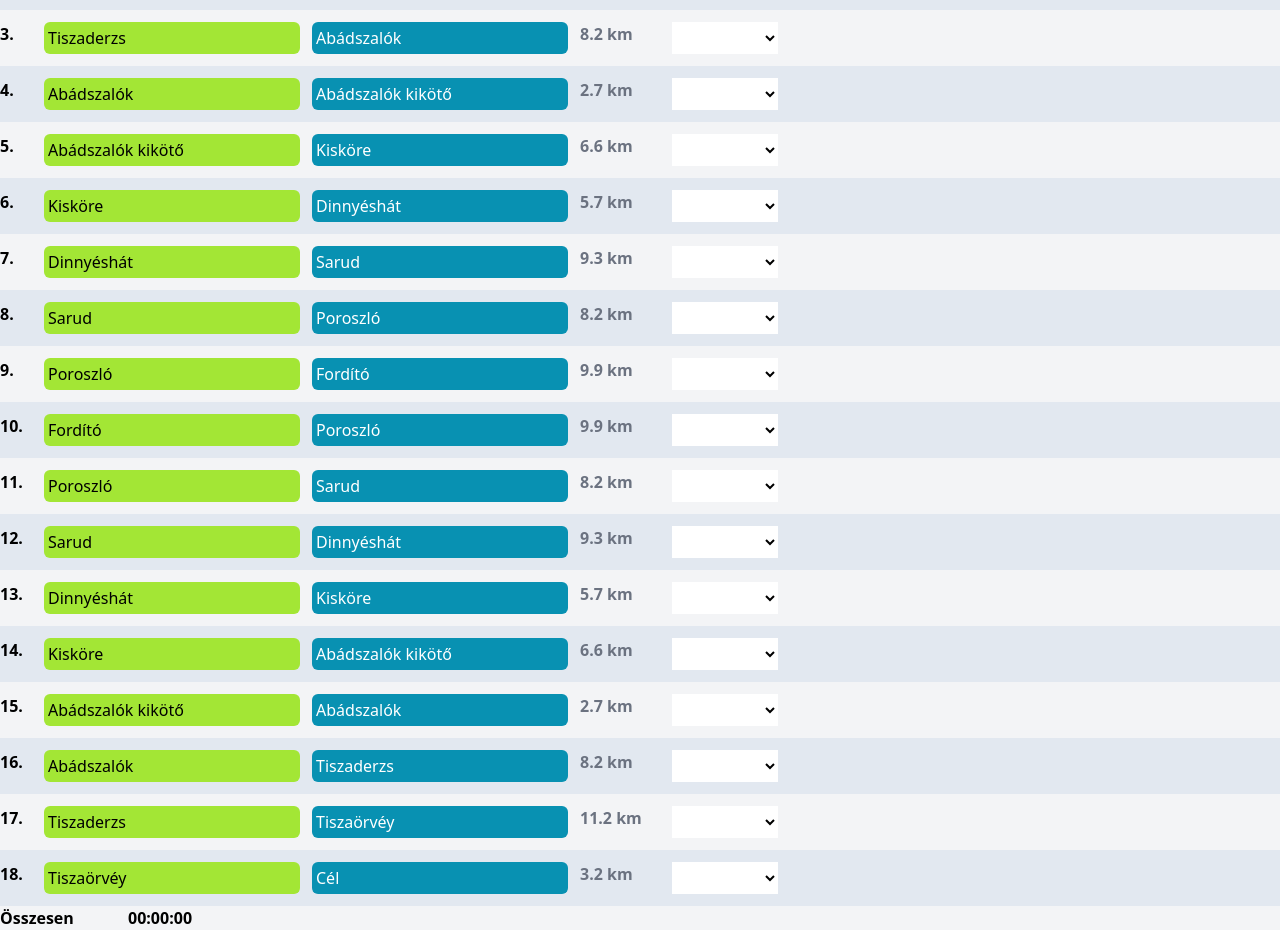
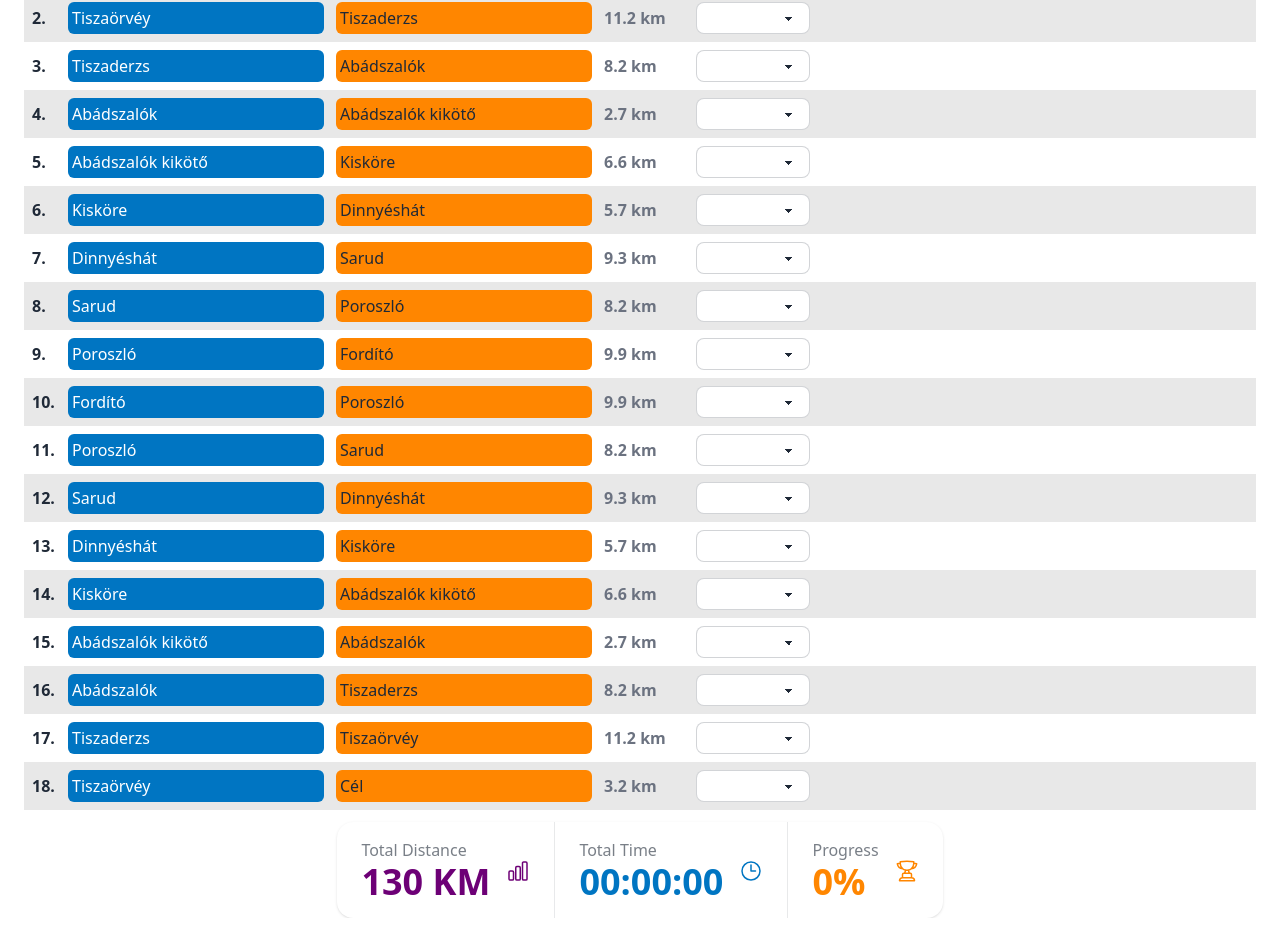
Before and after one commit to wboyz/utt-calculator, a Nuxt app: page / in a window 1280 px wide. Shown: the part 126-1056 px from the top of the page. Built offline with nearby package versions, Linux system fonts and the light colour scheme.

Commit message:
feat: :sparkles: add daisy ui

```diff
--- a/app.vue
+++ b/app.vue
@@ -1,5 +1,5 @@
 <script setup lang="ts">
-useHead({ bodyAttrs : { class: 'bg-gray-100'} })
+useHead({ bodyAttrs: { class: 'bg-base-100', }, htmlAttrs: { lang: 'hu', 'data-theme': 'fantasy' } });
 
 import { SimpleDuration } from './models/simple-duration';
 import { Runner } from './models/runner';
@@ -54,35 +54,39 @@ function calculateDuration(time1: SimpleDuration, time2: SimpleDuration) {
   return startTime.minus(runningTime).toFormat('hh:mm:ss');
 }
 
+const percent = computed(() => {
+  return Math.floor((selectedRunners.value.filter(Boolean).length / sections.length) * 100);
+});
 </script>
 
 <template>
-  <div class="flex">
-    <div>Rajtidőpont</div>
-    <div>
-      <select v-model="startingTime">
+  <div class="container px-6 mx-auto">
+    <div class="flex items-center justify-center gap-3 my-3">
+      <label class="flex-none" for="starting_time">
+        <h1 class="text-lg font-bold">Rajtidőpont</h1>
+      </label>
+      <select v-model="startingTime" class="select select-bordered max-w-xs w-24" id="starting_time">
           <option v-for="time in availableStartingTimes" :key="time.label" :value="time.value">{{ time.label }}</option>
         </select>
     </div>
-  </div>
 
     <div class="flex flex-col">
-    <div v-for="(section, index) in sections" :key="section.id" class="flex gap-3 py-3"
-      :class="section.id % 2 === 0 ? 'bg-slate-200' : ''">
-      <div class="items-center font-bold w-8">{{ section.id }}.</div>
-      <div class="items-center w-64 bg-lime-400 p-1 rounded-md">{{ section.from }}</div>
-      <div class="items-center text-white w-64 bg-cyan-600 p-1 rounded-md">{{ section.to }}</div>
-      <div class="items-center text-gray-500 w-20 font-bold">{{ section.distance }} km</div>
-      <div class="items-center flex w-32">
-        <select v-model="selectedRunners[index]" class="p-1 bg-white">
+      <div v-for="(section, index) in sections" :key="section.id" class="flex gap-3 py-2"
+        :class="section.id % 2 === 0 ? 'bg-base-200' : ''">
+        <div class="flex items-center font-bold w-8 px-2">{{ section.id }}.</div>
+        <div class="flex items-center w-64 text-white bg-secondary p-1 rounded-md">{{ section.from }}</div>
+        <div class="flex items-center w-64 bg-accent p-1 rounded-md">{{ section.to }}</div>
+        <div class="flex items-center text-gray-500 w-20 font-bold">{{ section.distance }} km</div>
+        <div class="items-center flex">
+          <select v-model="selectedRunners[index]" class="select select-sm select-bordered w-full max-w-xs">
             <option v-for="runner in runners" :key="runner.name" :value="runner">{{ runner.name }}</option>
           </select>
         </div>
         <div class="items-center flex gap-3">
           <input type="number" min="0" v-if="selectedRunners[index]" v-model="selectedRunners[index].pace.minutes"
-          class="w-14 p-1" />
+            class="w-20 input input-sm input-bordered max-w-xs" />
           <input type="number" min="0" v-if="selectedRunners[index]" v-model="selectedRunners[index].pace.seconds"
-          class="w-14 p-1" />
+            class="w-20 input input-sm input-bordered max-w-xs" />
         </div>
         <div class="items-center flex">
           {{ selectedRunners[index]?.formattedTime(sections[index].distance) }}
@@ -99,12 +103,49 @@ function calculateDuration(time1: SimpleDuration, time2: SimpleDuration) {
       </div>
     </div>
 
-  <div class="flex">
-    <div class="font-bold w-32">
-      Összesen
+    <div class="flex mt-3 justify-center">
+      <div class="stats shadow">
+        <div class="stat">
+          <div class="stat-figure text-primary">
+            <svg xmlns="http://www.w3.org/2000/svg" fill="none" viewBox="0 0 24 24" stroke-width="1.5"
+              stroke="currentColor" class="inline-block w-6 h-6 stroke-current">
+              <path stroke-linecap="round" stroke-linejoin="round"
+                d="M3 13.125C3 12.504 3.504 12 4.125 12h2.25c.621 0 1.125.504 1.125 1.125v6.75C7.5 20.496 6.996 21 6.375 21h-2.25A1.125 1.125 0 0 1 3 19.875v-6.75ZM9.75 8.625c0-.621.504-1.125 1.125-1.125h2.25c.621 0 1.125.504 1.125 1.125v11.25c0 .621-.504 1.125-1.125 1.125h-2.25a1.125 1.125 0 0 1-1.125-1.125V8.625ZM16.5 4.125c0-.621.504-1.125 1.125-1.125h2.25C20.496 3 21 3.504 21 4.125v15.75c0 .621-.504 1.125-1.125 1.125h-2.25a1.125 1.125 0 0 1-1.125-1.125V4.125Z" />
+            </svg>
+
           </div>
-    <div class="font-bold w-32">
-      {{ calculateDuration(sections[sections.length - 1].arrival, startingTime) }}
+          <div class="stat-title">Total Distance</div>
+          <div class="stat-value text-primary">130 KM</div>
+        </div>
+
+        <div class="stat">
+          <div class="stat-figure text-secondary">
+            <svg xmlns="http://www.w3.org/2000/svg" fill="none" viewBox="0 0 24 24" stroke-width="1.5"
+              stroke="currentColor" class="inline-block w-6 h-6 stroke-current">
+              <path stroke-linecap="round" stroke-linejoin="round"
+                d="M12 6v6h4.5m4.5 0a9 9 0 1 1-18 0 9 9 0 0 1 18 0Z" />
+            </svg>
+
+          </div>
+          <div class="stat-title">Total Time</div>
+          <div class="stat-value text-secondary">{{ calculateDuration(sections[sections.length - 1].arrival,
+          startingTime) }}</div>
+        </div>
+
+        <div class="stat">
+          <div class="stat-figure text-accent">
+            <svg xmlns="http://www.w3.org/2000/svg" fill="none" viewBox="0 0 24 24" stroke-width="1.5"
+              stroke="currentColor" class="inline-block w-6 h-6 stroke-current">
+              <path stroke-linecap="round" stroke-linejoin="round"
+                d="M16.5 18.75h-9m9 0a3 3 0 0 1 3 3h-15a3 3 0 0 1 3-3m9 0v-3.375c0-.621-.503-1.125-1.125-1.125h-.871M7.5 18.75v-3.375c0-.621.504-1.125 1.125-1.125h.872m5.007 0H9.497m5.007 0a7.454 7.454 0 0 1-.982-3.172M9.497 14.25a7.454 7.454 0 0 0 .981-3.172M5.25 4.236c-.982.143-1.954.317-2.916.52A6.003 6.003 0 0 0 7.73 9.728M5.25 4.236V4.5c0 2.108.966 3.99 2.48 5.228M5.25 4.236V2.721C7.456 2.41 9.71 2.25 12 2.25c2.291 0 4.545.16 6.75.47v1.516M7.73 9.728a6.726 6.726 0 0 0 2.748 1.35m8.272-6.842V4.5c0 2.108-.966 3.99-2.48 5.228m2.48-5.492a46.32 46.32 0 0 1 2.916.52 6.003 6.003 0 0 1-5.395 4.972m0 0a6.726 6.726 0 0 1-2.749 1.35m0 0a6.772 6.772 0 0 1-3.044 0" />
+            </svg>
+
+          </div>
+          <div class="stat-title">Progress</div>
+          <div class="stat-value text-accent">{{ percent }}%</div>
+        </div>
+
+      </div>
     </div>
   </div>
 
--- a/package.json
+++ b/package.json
@@ -17,6 +17,8 @@
   },
   "devDependencies": {
     "@nuxtjs/tailwindcss": "^6.11.4",
-    "@types/luxon": "^3.4.2"
+    "@tailwindcss/typography": "^0.5.10",
+    "@types/luxon": "^3.4.2",
+    "daisyui": "^4.7.3"
   }
 }
--- /dev/null
+++ b/tailwind.config.js
@@ -0,0 +1,11 @@
+/** @type {import('tailwindcss').Config} */
+export default {
+  content: [],
+  theme: {
+    extend: {},
+  },
+  plugins: [require('@tailwindcss/typography'), require('daisyui')],
+  daisyui: {
+    themes: ['light', 'cupcake', 'fantasy'],
+  },
+};
```
Also changed, not shown: 1 other file (tests, documents, lock files or other folders). Lines whose indentation alone changed are shown as unchanged.
